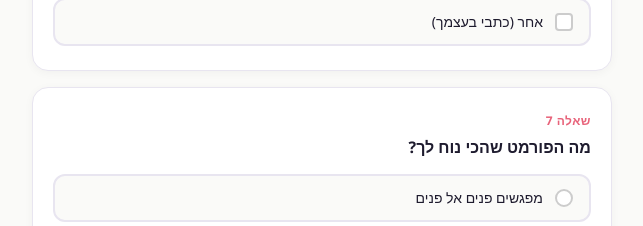
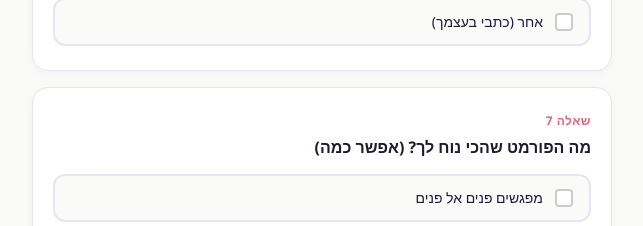
Before and after one commit to katzanat/wai-survey, a Next.js app: page / in a window 1280 px wide. Shown: the part 3560-3786 px from the top of the page, without its empty margins (318-961 px from the left). Built offline with nearby package versions, Linux system fonts and the light colour scheme.

Commit message:
Change format question 7 to multi-select

```diff
--- a/app/page.tsx
+++ b/app/page.tsx
@@ -37,7 +37,7 @@ const content = {
       { id: "familiarity", label: "שאלה 4", type: "radio", text: "כמה את מכירה כלי AI כמו ChatGPT?", options: ["מעולם לא השתמשתי", "ניסיתי פעם-פעמיים אבל לא הבנתי", "משתמשת לפעמים, לא בטוחה שנכון", "משתמשת באופן קבוע"] },
       { id: "pain", label: "שאלה 5", type: "checkbox", text: "מה הכי מעצבן אותך ביומיום? (אפשר כמה)", options: ["אין לי מספיק זמן לעצמי", "יותר מדי ניירת — מכתבים, טפסים", "כתיבת תוכן / פוסטים לוקחת המון זמן", "תכנון (ארוחות, לוח זמנים, חופשות)", "קשה לי לחזור לעבודה / לפתח קריירה", "קשה למצוא מידע מהיר ואמין"] },
       { id: "topics", label: "שאלה 6", type: "checkbox", text: "אילו נושאים היית רוצה ללמוד? (אפשר כמה)", options: ["מה זה AI ואיך זה עובד", "איך לשאול AI נכון (פרומפטינג)", "AI לחיי יומיום (תכנון, בית ספר)", "AI לקריירה (CV, ראיון, כתיבה)", "יצירת תוכן (סושיאל, מצגות)", "AI לעסק קטן / פרילנס"], otherOption: "אחר (כתבי בעצמך)" },
-      { id: "format", label: "שאלה 7", type: "radio", text: "מה הפורמט שהכי נוח לך?", options: ["מפגשים פנים אל פנים", "מפגשים חיים אונליין (Zoom)", "סרטונים מוקלטים — מתי שנוח לי", "שילוב — מפגשים חיים + סרטונים", "קבוצת WhatsApp עם למידה שוטפת"] },
+      { id: "format", label: "שאלה 7", type: "checkbox", text: "מה הפורמט שהכי נוח לך? (אפשר כמה)", options: ["מפגשים פנים אל פנים", "מפגשים חיים אונליין (Zoom)", "סרטונים מוקלטים — מתי שנוח לי", "שילוב — מפגשים חיים + סרטונים", "קבוצת WhatsApp עם למידה שוטפת"] },
       { id: "timing", label: "שאלה 8", type: "checkbox", text: "מתי נוח לך ללמוד?", options: ["בוקר (9–12)", "אחה״צ (12–16)", "ערב (20–22)", "סוף שבוע"] },
       { id: "price", label: "שאלה 9", type: "radio", text: "כמה תהיי מוכנה לשלם על סדנה של 6 מפגשים?", options: ["עד $100", "$100–$150", "$150–$200", "יותר מ-$200 אם שווה את זה"] },
       { id: "likely", label: "שאלה 10", type: "scale", text: "כמה סביר שתצטרפי לסדנה כזו?", low: "ממש לא סביר", high: "בטוח שכן!" },
@@ -78,7 +78,7 @@ const content = {
       { id: "familiarity", label: "Question 4", type: "radio", text: "How familiar are you with AI tools like ChatGPT?", options: ["Never used them", "Tried once or twice but didn't get it", "Use sometimes, not sure I'm doing it right", "Use regularly"] },
       { id: "pain", label: "Question 5", type: "checkbox", text: "What frustrates you most daily? (select all that apply)", options: ["Not enough time for myself", "Too much admin — letters, forms, paperwork", "Writing content/posts takes too long", "Planning (meals, schedules, vacations)", "Hard to get back to work / develop career", "Hard to find quick, reliable info"] },
       { id: "topics", label: "Question 6", type: "checkbox", text: "Which topics would you like to learn? (select all that apply)", options: ["What AI is and how it works", "How to prompt AI effectively", "AI for daily life (planning, school)", "AI for career (resume, interviews)", "Content creation (social, presentations)", "AI for small business / freelancing"], otherOption: "Other (tell me)" },
-      { id: "format", label: "Question 7", type: "radio", text: "What's your preferred format?", options: ["In-person meetings", "Live online sessions (Zoom)", "Recorded videos — watch anytime", "Hybrid — live + recordings", "WhatsApp group with ongoing learning"] },
+      { id: "format", label: "Question 7", type: "checkbox", text: "What's your preferred format? (select all that apply)", options: ["In-person meetings", "Live online sessions (Zoom)", "Recorded videos — watch anytime", "Hybrid — live + recordings", "WhatsApp group with ongoing learning"] },
       { id: "timing", label: "Question 8", type: "checkbox", text: "When is it most convenient to learn?", options: ["Morning (9am–12pm)", "Afternoon (12–4pm)", "Evening (8–10pm)", "Weekend"] },
       { id: "price", label: "Question 9", type: "radio", text: "How much would you pay for a 6-session workshop?", options: ["Under $100", "$100–$150", "$150–$200", "More than $200 if worth it"] },
       { id: "likely", label: "Question 10", type: "scale", text: "How likely are you to join such a workshop?", low: "Not likely at all", high: "Definitely yes!" },
```
